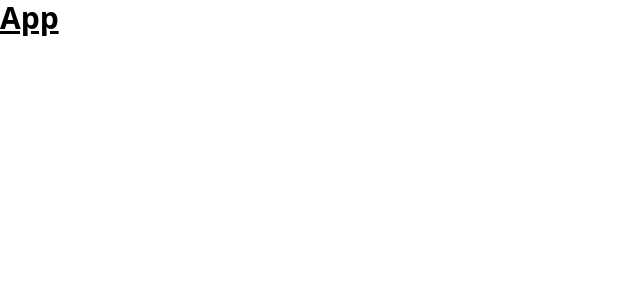
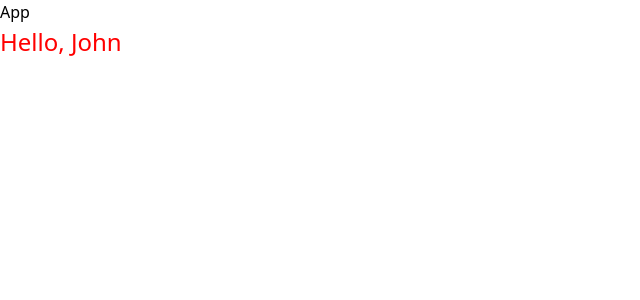
Before and after one commit to kamuz/react-jobs, a React (Vite) app: page / in a window 1280 px wide. Shown: the top 300 px of the page, without its empty margins (0-640 px from the left). Built offline with nearby package versions, Linux system fonts and the light colour scheme.

Commit message:
Intro JSX

```diff
--- a/src/App.jsx
+++ b/src/App.jsx
@@ -1,5 +1,14 @@
 const App = () => {
-  return <div class="text-3xl font-bold underline">App</div>;
+
+  const name = 'John';
+  const styles = {color: 'red', fontSize: '24px'}
+
+  return (
+      <>
+        <div for="name">App</div>
+        <p style={styles}>Hello, { name }</p>
+      </>
+  );
 };
 
 export default App;
```
